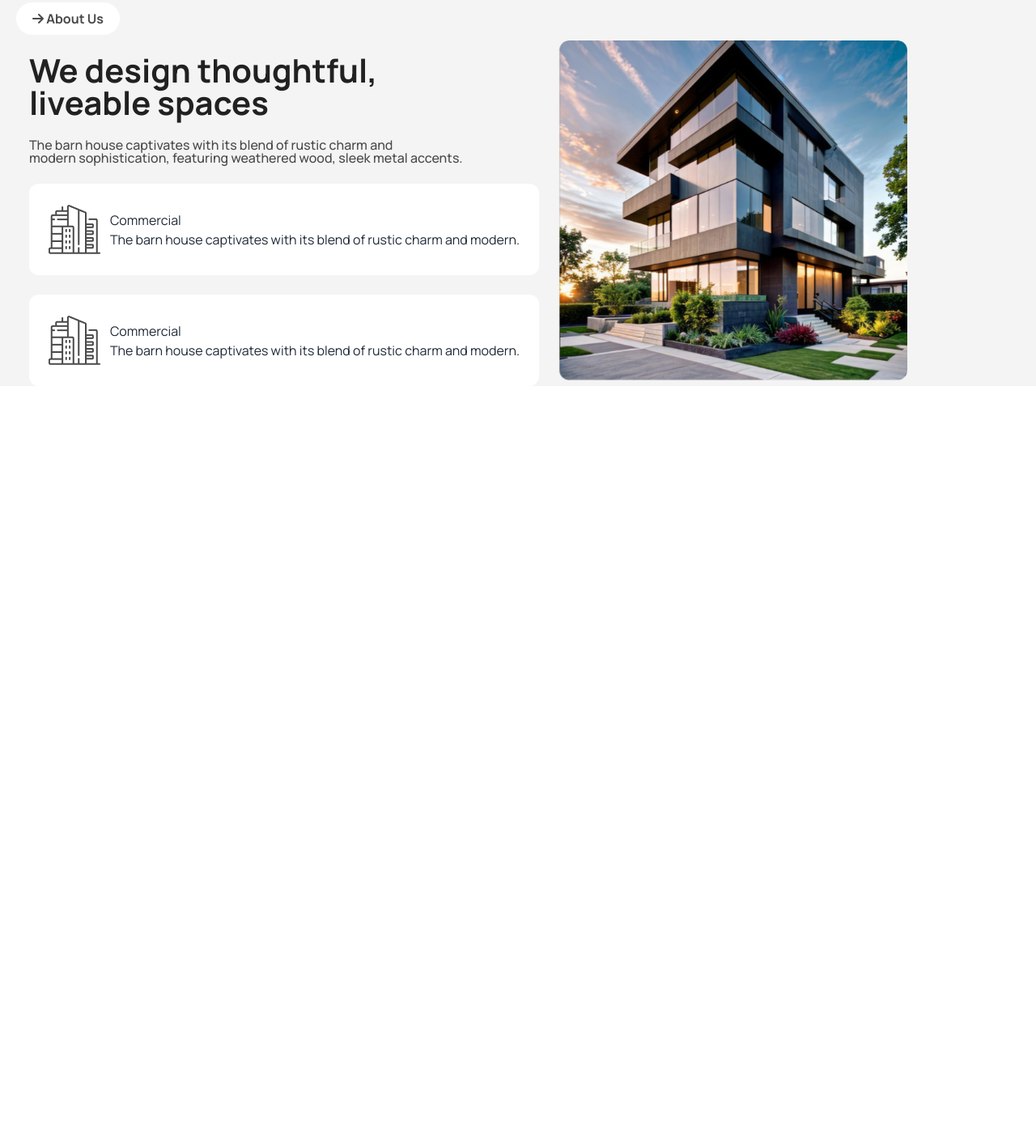
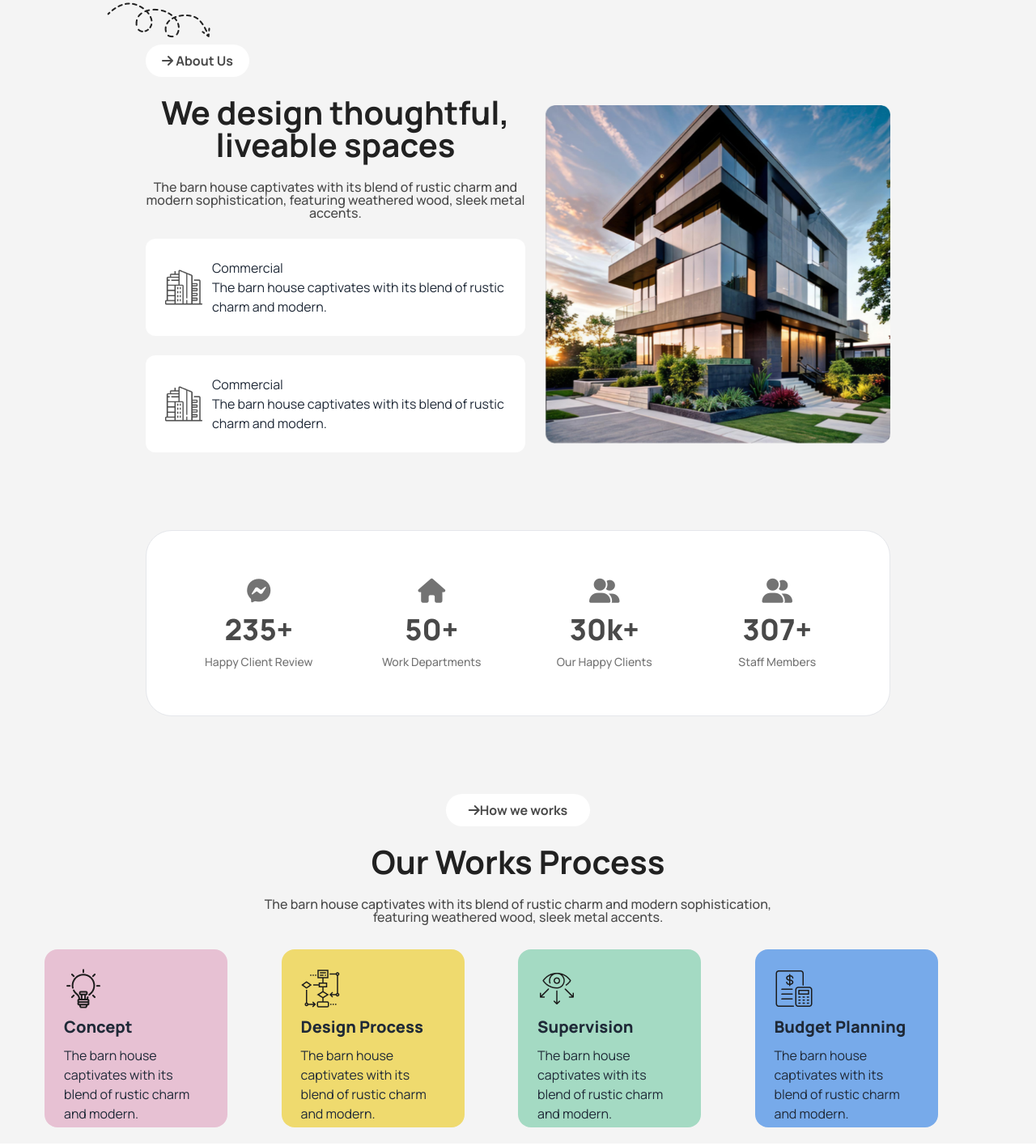
Before and after one commit to AbdurRahman1054/A-3, a plain HTML site: page index.html in a window 1280 px wide. Shown: the part 873-2289 px from the top of the page at 81% size. Before the commit the page ends 1350 px from the top, so only its background shows below. Drawn offline with nearby package versions, Linux system fonts and the light colour scheme.

Commit message:
work process section done

```diff
--- a/index.html
+++ b/index.html
@@ -97,26 +97,33 @@
 
   <main class="md:container mx-auto bg-[#f4f4f4]">
     <!-- DESIGN SECTION -->
-    <section class="pt-24 ">
-      <div class="pl-5 ">
-        <button class="w-32 py-2 px-4 rounded-full text-[#494949] font-bold text-base bg-white  "><i
+    <section class="pt-24 lg:w-3/4 mx-auto ">
+      <div class=" text-center lg:text-start pl-5">
+        <div class=" hidden lg:w-1/4  relative right-12 mb-2 lg:block">
+          <img class="" src="./assets/Vector.png" alt="">
+        </div>
+
+        <button class=" text-center w-32 py-2 px-4 rounded-full text-[#494949] font-bold text-base bg-white  "><i
             class="fa-solid fa-arrow-right"></i> About Us</button>
       </div>
 
-
       <!-- FLEX -->
 
-      <div class=" lg:flex pl-5 gap-6 justify-center  items-center">
+      <div class=" lg:flex px-5 gap-6 justify-center  items-center">
         <!-- TEXT-CONTENT -->
         <div class="space-y-6 ">
-          <h1 class="text-[#212121] font-bold text-[40px] leading-none mt-6">We design thoughtful, <br> liveable spaces
+          <h1 class="text-[#212121] font-bold lg:text-[40px] leading-none mt-6 text-center text-2xl">We design
+            thoughtful, <br>
+            liveable
+            spaces
           </h1>
-          <p class="text-[#494949] font-medium text-base leading-none">The barn house captivates with its blend of
+          <p class="text-[#494949] font-medium text-center text-base leading-none">The barn house captivates with its
+            blend of
             rustic
             charm and <br> modern sophistication, featuring weathered wood, sleek metal accents.
           </p>
           <!-- cart -1 -->
-          <div class="flex p-6 bg-white rounded-xl items-center gap-3 ">
+          <div class="flex p-6 bg-white rounded-xl lg:items-center gap-3 ">
             <!-- c1-img -->
             <div><img src="./assets/commercial.png" alt=""></div>
             <!-- c1-text -->
@@ -125,9 +132,8 @@
               <p>The barn house captivates with its blend of rustic charm and modern.</p>
             </div>
           </div>
-
           <!-- cart -2 -->
-          <div class="flex p-6 bg-white rounded-xl items-center gap-3 ">
+          <div class="flex p-6 bg-white rounded-xl lg:items-center gap-3 ">
             <!-- c1-img -->
             <div><img src="./assets/commercial.png" alt=""></div>
             <!-- c1-text -->
@@ -138,15 +144,108 @@
           </div>
         </div>
 
-
-
         <!-- IMAGE CONTENT -->
 
-        <div>
-          <img class="w-3/4" src="./assets/Rectangle.png" alt="">
+        <div class="mt-6 ">
+          <img class="lg:w-4/4" src="./assets/Rectangle.png" alt="">
         </div>
       </div>
+    </section>
 
+    <!-- COUNT SECTION -->
+    <Section class="px-5 lg:w-3/4 mx-auto mt-24 mx-auto mb-6">
+      <!-- GRID -->
+
+      <div class="lg:grid grid-cols-4 p-8 border rounded-[32px] bg-white   ">
+
+        <!-- gird-1 -->
+        <div class="w-4/4  text-center p-6">
+          <button><i class="fa-brands fa-facebook-messenger text-[#737373] text-3xl"></i></button>
+          <h1 class="font-extrabold text-4xl mt-[10px] text-[#494949]">235+</h1>
+          <p class="font-medium text-[#737373] text-sm mt-[10px]">Happy Client Review</p>
+        </div>
+
+        <!-- gird-2 -->
+        <div class="w-4/4  text-center p-6">
+          <button>
+            <i class="fa-solid fa-house text-3xl text-[#737373]"></i>
+          </button>
+          <h1 class="font-extrabold text-4xl mt-[10px] text-[#494949]">50+</h1>
+          <p class="font-medium text-[#737373] text-sm mt-[10px]">Work Departments</p>
+        </div>
+
+        <!-- gird-3 -->
+        <div class="w-4/4  text-center p-6">
+          <button class="">
+            <i class="fa-solid fa-user-group text-3xl text-[#737373]"></i>
+          </button>
+          <h1 class="font-extrabold text-4xl mt-[10px] text-[#494949]">30k+</h1>
+          <p class="font-medium text-[#737373] text-sm mt-[10px]">Our Happy Clients</p>
+        </div>
+
+        <!-- gird-4 -->
+        <div class="w-4/4  text-center p-6">
+          <button>
+            <i class="fa-solid fa-user-group text-3xl text-[#737373]"></i>
+          </button>
+          <h1 class="font-extrabold text-4xl mt-[10px] text-[#494949]">307+</h1>
+          <p class="font-medium text-[#737373] text-sm mt-[10px]">Staff Members</p>
+        </div>
+      </div>
+    </Section>
+
+    <!-- WORK PROCESS SECTION -->
+    <section class="px-5  mx-auto mt-24 mx-auto mb-6">
+      <div class="text-center">
+        <!-- text section -->
+        <button class=" text-center w-[178px] py-2 px-4 rounded-full text-[#494949] font-bold text-base bg-white  "><i
+            class="fa-solid fa-arrow-right"></i>How we works</button>
+        <h1 class="text-[#212121] font-bold lg:text-[40px] leading-none mt-6 text-center text-2xl">Our Works Process
+        </h1>
+        <p class="text-[#494949] font-medium text-center text-base leading-none mt-6">The barn house captivates with its
+          blend of rustic charm and modern sophistication, <br> featuring weathered
+          wood, sleek metal accents.</p>
+      </div>
+
+      <!-- GRID  -->
+      <div class="  lg:grid grid-cols-4 mt-8  w-[1170px] mx-auto ">
+
+        <!-- cart-1 -->
+        <div class="bg-[#E7C1D3] mb-5 lg:w-[226px] h-[220px]  p-6 rounded-2xl space-y-2 ">
+          <img src="./assets/concept.png" alt="">
+          <h2 class="font-extrabold text-[20px]">Concept</h2>
+          <p class="text-base text-start ">The barn house captivates with its <br> blend of rustic charm and
+            modern.
+          </p>
+        </div>
+
+        <!-- cart-2 -->
+        <div class="bg-[#EFDA6E] mb-5 lg:w-[226px] h-[220px]  p-6 rounded-2xl space-y-2">
+          <img src="./assets/flow-chart.png" alt="">
+          <h2 class="font-extrabold text-[20px]">Design Process</h2>
+          <p class="text-base text-start ">The barn house captivates with its <br> blend of rustic charm and
+            modern.
+          </p>
+        </div>
+
+        <!-- cart-3 -->
+        <div class="bg-[#A4DAC3] mb-5 lg:w-[226px] h-[220px]   p-6 rounded-2xl space-y-2">
+          <img src="./assets/vision.png" alt="">
+          <h2 class="font-extrabold text-[20px]"> Supervision</h2>
+          <p class="text-base text-start ">The barn house captivates with its <br> blend of rustic charm and
+            modern.
+          </p>
+        </div>
+
+        <!-- cart-4 -->
+        <div class="bg-[#77AAEA] mb-5 lg:w-[226px] h-[220px]  p-6 rounded-2xl space-y-2">
+          <img src="./assets/budget-planning.png" alt="">
+          <h2 class="font-extrabold text-[20px]">Budget Planning</h2>
+          <p class="text-base text-start  ">The barn house captivates with its <br> blend of rustic charm and
+            modern.
+          </p>
+        </div>
+      </div>
     </section>
   </main>
 
```
